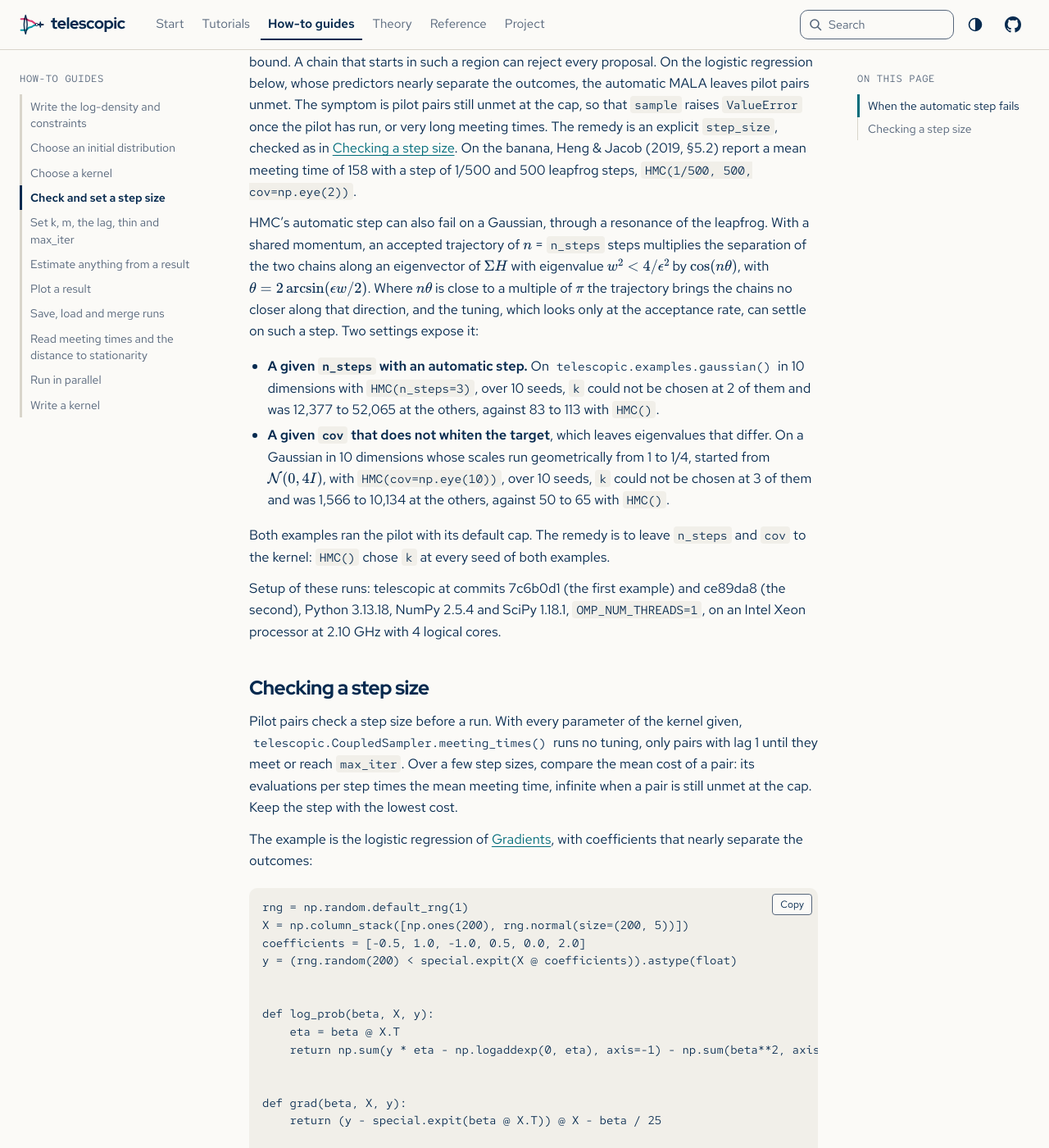
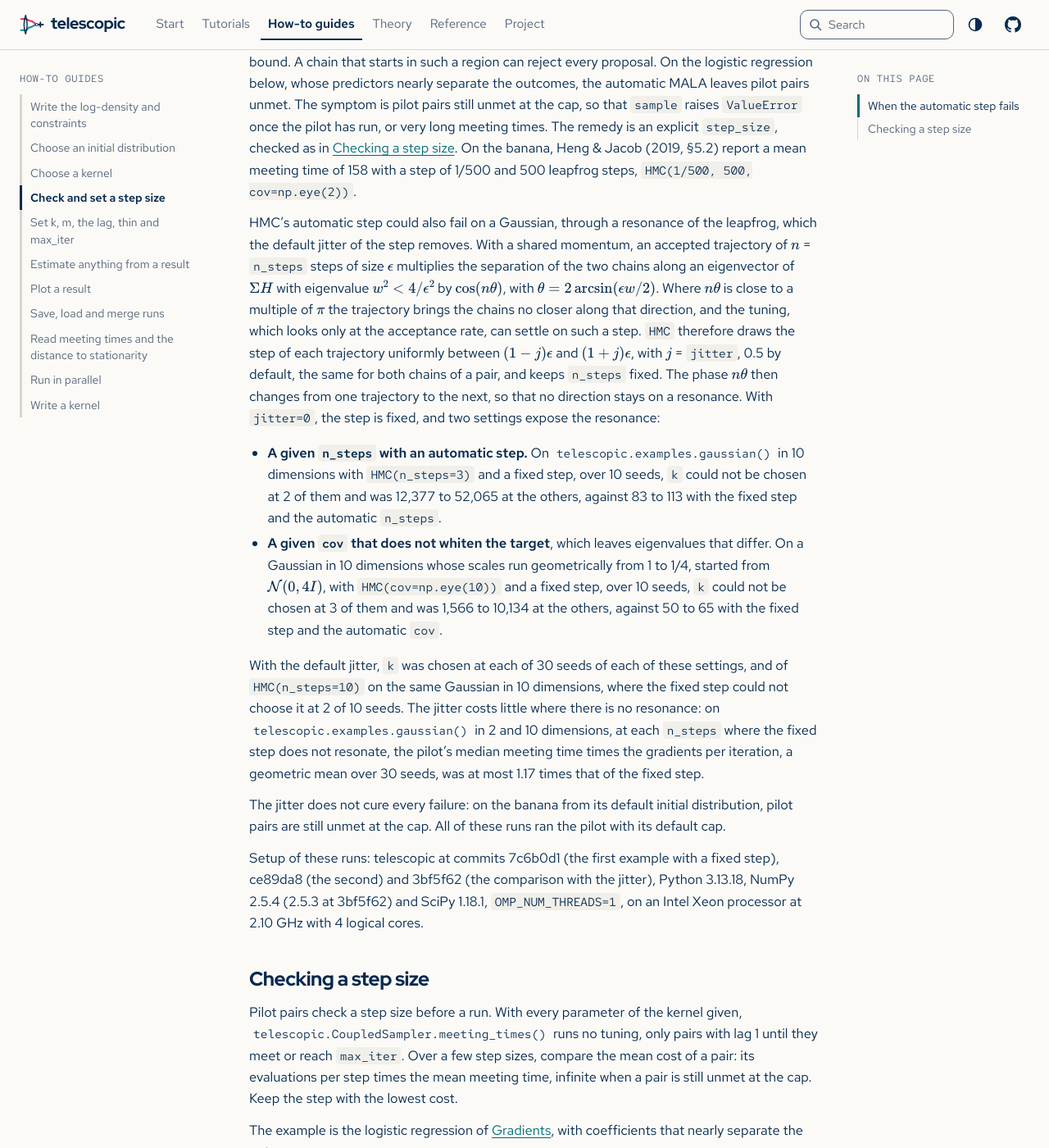
Before and after one commit to joshspeagle/telescopic, a Sphinx documentation site: the page built from docs/guide/step-size.md, in a window 1280 px wide and 1400 px high, scrolled down 397 px. Shown: the whole window at 82% size. Built offline with Sphinx 7.4.7, drawn with Linux system fonts in a browser that asks for light colours.

Commit message:
Describe HMC's jittered step in the guides
The kernels guide's HMC section and the step-size guide's section on the
resonance now describe the jitter as the default, with the figures of the
test of #91 beside the fixed step's.

Co-Authored-By: Claude Opus 5.5 <noreply@anthropic.com>
Claude-Session: https://claude.ai/code/session_01JkqiRjnZwqMVo8Rd3e5j1c

```diff
--- a/docs/guide/step-size.md
+++ b/docs/guide/step-size.md
@@ -37,29 +37,45 @@ long meeting times. The remedy is an explicit `step_size`, checked as in
 report a mean meeting time of 158 with a step of 1/500 and 500 leapfrog steps,
 `HMC(1/500, 500, cov=np.eye(2))`.
 
-HMC's automatic step can also fail on a Gaussian, through a resonance of the leapfrog.
-With a shared momentum, an accepted trajectory of $n$ = `n_steps` steps multiplies the
-separation of the two chains along an eigenvector of $\Sigma H$ with eigenvalue
+HMC's automatic step could also fail on a Gaussian, through a resonance of the
+leapfrog, which the default jitter of the step removes. With a shared momentum, an
+accepted trajectory of $n$ = `n_steps` steps of size $\epsilon$ multiplies the separation
+of the two chains along an eigenvector of $\Sigma H$ with eigenvalue
 $w^2 < 4/\epsilon^2$ by $\cos(n\theta)$, with $\theta = 2\arcsin(\epsilon w/2)$. Where
 $n\theta$ is close to a multiple of $\pi$ the trajectory brings the chains no closer along
 that direction, and the tuning, which looks only at the acceptance rate, can settle on
-such a step. Two settings expose it:
+such a step. `HMC` therefore draws the step of each trajectory uniformly between
+$(1 - j)\epsilon$ and $(1 + j)\epsilon$, with $j$ = `jitter`, 0.5 by default, the same for
+both chains of a pair, and keeps `n_steps` fixed. The phase $n\theta$ then changes from
+one trajectory to the next, so that no direction stays on a resonance.
+With `jitter=0`, the step is fixed, and two settings expose the resonance:
 
 - **A given `n_steps` with an automatic step.** On {func}`telescopic.examples.gaussian`
-  in 10 dimensions with `HMC(n_steps=3)`, over 10 seeds, `k` could not be chosen at 2 of
-  them and was 12,377 to 52,065 at the others, against 83 to 113 with `HMC()`.
+  in 10 dimensions with `HMC(n_steps=3)` and a fixed step, over 10 seeds, `k` could not
+  be chosen at 2 of them and was 12,377 to 52,065 at the others, against 83 to 113 with
+  the fixed step and the automatic `n_steps`.
 - **A given `cov` that does not whiten the target**, which leaves eigenvalues that differ.
   On a Gaussian in 10 dimensions whose scales run geometrically from 1 to 1/4, started
-  from $\mathcal N(0, 4I)$, with `HMC(cov=np.eye(10))`, over 10 seeds, `k` could not be
-  chosen at 3 of them and was 1,566 to 10,134 at the others, against 50 to 65 with
-  `HMC()`.
+  from $\mathcal N(0, 4I)$, with `HMC(cov=np.eye(10))` and a fixed step, over 10 seeds,
+  `k` could not be chosen at 3 of them and was 1,566 to 10,134 at the others, against
+  50 to 65 with the fixed step and the automatic `cov`.
 
-Both examples ran the pilot with its default cap. The remedy is to leave `n_steps` and
-`cov` to the kernel: `HMC()` chose `k` at every seed of both examples.
+With the default jitter, `k` was chosen at each of 30 seeds of each of these settings,
+and of `HMC(n_steps=10)` on the same Gaussian in 10 dimensions, where the fixed step
+could not choose it at 2 of 10 seeds. The jitter costs little where there is no
+resonance: on {func}`telescopic.examples.gaussian` in 2 and 10 dimensions, at each
+`n_steps` where the fixed step does not resonate, the pilot's median meeting time times
+the gradients per iteration, a geometric mean over 30 seeds, was at most 1.17 times that
+of the fixed step.
 
-Setup of these runs: telescopic at commits 7c6b0d1 (the first example) and ce89da8 (the
-second), Python 3.13.18, NumPy 2.5.4 and SciPy 1.18.1, `OMP_NUM_THREADS=1`, on an Intel
-Xeon processor at 2.10 GHz with 4 logical cores.
+The jitter does not cure every failure: on the banana from its default initial
+distribution, pilot pairs are still unmet at the cap. All of these runs ran the pilot
+with its default cap.
+
+Setup of these runs: telescopic at commits 7c6b0d1 (the first example with a fixed
+step), ce89da8 (the second) and 3bf5f62 (the comparison with the jitter), Python
+3.13.18, NumPy 2.5.4 (2.5.3 at 3bf5f62) and SciPy 1.18.1, `OMP_NUM_THREADS=1`, on an
+Intel Xeon processor at 2.10 GHz with 4 logical cores.
 
 ## Checking a step size
 
```
Also changed, not shown: docs/guide/kernels.md (+16 -8 lines), docs/guide/parallel.md (+2 -2 lines).
